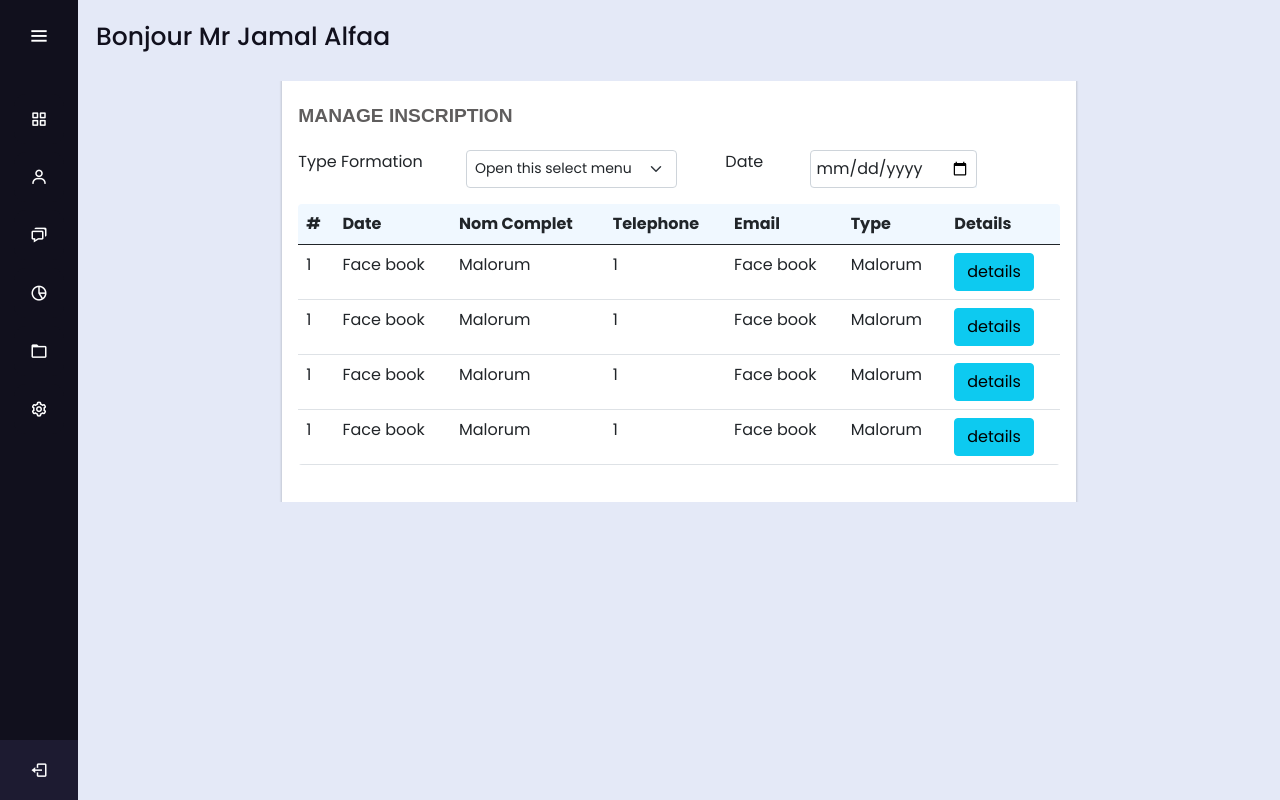
After one commit to ayoub-deguiri/Ecole-web-site-, a PHP site: page /inscription.html in a window 1280 px wide. The commit adds this page. Run offline with PHP 8.4, Linux system fonts and the light colour scheme; grey boxes are pictures that could not be loaded.

Commit message:
add inscription.html and stof

```diff
--- a/Admin/assets/style.css
+++ b/Admin/assets/style.css
@@ -5,6 +5,7 @@
   padding: 0;
   box-sizing: border-box;
   font-family: "Poppins" , sans-serif;
+  overflow: hidden;
 }
 .sidebar{
   position: fixed;
@@ -67,6 +68,7 @@
 .sidebar .nav-list{
   margin-top: 20px;
   height: 100%;
+  padding-left: 0px !important;
 }
 .sidebar li{
   position: relative;
@@ -237,8 +239,8 @@
 }
 
 
-.chit-chat-layer1-rit {
-  padding:0em 0em 0em 0.5em;
+.chit-chat-layer1-left {
+  padding: 0em 0.5em 0em 0em;
 }
 
 .geo-chart {
@@ -250,3 +252,117 @@
 section#charts1 {
   padding: 0px;
 }
+
+
+.work-progres {
+  box-shadow: 0px 0px 2px 1px rgba(0,0,0,0.15);
+  padding: 1.34em 1em;
+  background: #fff;
+}
+.chit-chat-heading {
+  font-size: 1.2em;
+  font-weight: 700;
+  color: #5F5D5D;
+  text-transform: uppercase;
+  font-family: 'Carrois Gothic', sans-serif;
+  margin-bottom: 1em;
+
+}
+.table-responsive table {
+  border-radius: 0.25rem;
+}
+.table-responsive table thead th{
+  background-color: aliceblue;
+
+}
+
+.work-progres .filtrage{
+  display: flex;
+  margin-bottom: 1em;
+
+}
+.work-progres .filtrage .select{
+  display: flex;
+  width: fit-content;
+}
+.work-progres .filtrage .select label{
+
+  width: 11em;
+}
+.form-select{
+  width: 58% !important;
+}
+.work-progres .filtrage .date label{
+  width: 5em;
+
+  margin-left: 3em;
+
+}
+.work-progres .filtrage .date input{
+
+
+  width: fit-content;
+  padding: 0.375rem ;
+  -moz-padding-start: calc(0.75rem - 3px);
+  font-size: 1rem;
+  font-weight: 400;
+  line-height: 1.5;
+  color: #212529;
+  background-color: #fff;
+  background-size: 16px 12px;
+  border: 1px solid #ced4da;
+  border-radius: 0.25rem;
+  box-shadow: 1px 1px 2px aliceblue;
+
+}
+
+.work-progres .filtrage .date input:focus{
+
+  outline: none;
+
+  box-shadow: 2px -4px 1px 6px #c2dbfe;
+  border: 1.5px solid #c2dbfe;
+
+
+
+}
+
+/* model box */
+.modal-header{
+
+  background-color: aliceblue;
+
+}
+.modal-header h5{
+
+  text-align: center;
+  margin: auto;
+
+}
+.modal .photos {
+  text-align:center;
+}
+.modal .photos img{
+  padding-bottom: 3px;
+  height:100px !important ;
+  width:200px !important
+}
+
+
+
+
+
+
+.modal-dialog-scrollable .modal-body::-webkit-scrollbar  {
+  width: 0.7em;
+
+
+}
+
+.modal-dialog-scrollable .modal-body::-webkit-scrollbar-track {
+  background: transparent;
+}
+
+.modal-dialog-scrollable .modal-body::-webkit-scrollbar-thumb {
+  background: rgb(69, 67, 67);
+}
--- /dev/null
+++ b/Admin/inscription.html
@@ -0,0 +1,261 @@
+<!DOCTYPE html>
+<!-- Created by CodingLab |www.youtube.com/c/CodingLabYT-->
+<html lang="en" dir="ltr">
+
+<head>
+    <meta charset="UTF-8" />
+    <title>inscriptions</title>
+    <link rel="stylesheet" href="./assets/style.css" />
+    <!-- Boxicons CDN Link -->
+    <link href="https://unpkg.com/boxicons@2.0.7/css/boxicons.min.css" rel="stylesheet" />
+    <meta name="viewport" content="width=device-width, initial-scale=1.0" />
+
+    <!--  bootstrap links-->
+    <link href="https://cdn.jsdelivr.net/npm/bootstrap@5.0.2/dist/css/bootstrap.min.css" rel="stylesheet"
+        integrity="sha384-EVSTQN3/azprG1Anm3QDgpJLIm9Nao0Yz1ztcQTwFspd3yD65VohhpuuCOmLASjC" crossorigin="anonymous" />
+    <script src="https://cdn.jsdelivr.net/npm/bootstrap@5.0.2/dist/js/bootstrap.bundle.min.js"
+        integrity="sha384-MrcW6ZMFYlzcLA8Nl+NtUVF0sA7MsXsP1UyJoMp4YLEuNSfAP+JcXn/tWtIaxVXM"
+        crossorigin="anonymous"></script>
+</head>
+
+<body>
+    <!-- start  slide bar-->
+    <div class="sidebar">
+        <div class="logo-details">
+            <i class="bx bxl-c-plus-plus icon"></i>
+            <div class="logo_name">Ecole Jah Informatique</div>
+            <i class="bx bx-menu" id="btn"></i>
+        </div>
+        <ul class="nav-list">
+            <li>
+                <a href="#">
+                    <i class="bx bx-grid-alt"></i>
+                    <span class="links_name">Dashboard</span>
+                </a>
+                <span class="tooltip">Dashboard</span>
+            </li>
+            <li>
+                <a href="#">
+                    <i class="bx bx-user"></i>
+                    <span class="links_name">User</span>
+                </a>
+                <span class="tooltip">User</span>
+            </li>
+            <li>
+                <a href="#">
+                    <i class="bx bx-chat"></i>
+                    <span class="links_name">Messages</span>
+                </a>
+                <span class="tooltip">Messages</span>
+            </li>
+            <li>
+                <a href="#">
+                    <i class="bx bx-pie-chart-alt-2"></i>
+                    <span class="links_name">Analytics</span>
+                </a>
+                <span class="tooltip">Analytics</span>
+            </li>
+            <li>
+                <a href="#">
+                    <i class="bx bx-folder"></i>
+                    <span class="links_name">File Manager</span>
+                </a>
+                <span class="tooltip">Files</span>
+            </li>
+            <li>
+                <a href="#">
+                    <i class="bx bx-cog"></i>
+                    <span class="links_name">Setting</span>
+                </a>
+                <span class="tooltip">Setting</span>
+            </li>
+            <li class="profile">
+                <div class="profile-details">
+                    <img src="../images/homme-daffaire.png" alt="profileImg" />
+                    <div class="name_job">
+                        <div class="name">Prem Shahi</div>
+                        <div class="job">Web designer</div>
+                    </div>
+                </div>
+                <i class="bx bx-log-out" id="log_out"></i>
+            </li>
+        </ul>
+    </div>
+
+    <!-- end slide bar-->
+
+    <!-- start home section-->
+    <section class="home-section">
+        <div class="text">Bonjour Mr Jamal Alfaa</div>
+        <div class="row">
+            <div class="col-md-2"></div>
+            <div class="col-md-8 chit-chat-layer1-left">
+                <div class="work-progres">
+                    <div class="chit-chat-heading">Manage Inscription</div>
+                    <div class="filtrage">
+                        <div class="select">
+                            <label for="select"> Type Formation</label>
+                            <select class="form-select form-select-sm" aria-label=".form-select-lg example">
+                                <option selected>Open this select menu</option>
+                                <option value="1">One</option>
+                                <option value="2">Two</option>
+                                <option value="3">Three</option>
+                            </select>
+                        </div>
+                        <div class="date">
+                            <label for="date">Date</label>
+                            <input type="date" name="date" id="date" />
+                        </div>
+                    </div>
+                    <div class="table-responsive">
+                        <table class="table table-hover">
+                            <thead>
+                                <tr>
+                                    <th>#</th>
+                                    <th>Date</th>
+                                    <th>Nom Complet</th>
+                                    <th>Telephone</th>
+                                    <th>Email</th>
+                                    <th>Type</th>
+                                    <th>Details</th>
+                                </tr>
+                            </thead>
+                            <tbody>
+                                <tr>
+                                    <td>1</td>
+                                    <td>Face book</td>
+                                    <td>Malorum</td>
+                                    <td>1</td>
+                                    <td>Face book</td>
+                                    <td>Malorum</td>
+                                    <td>
+                                        <button type="button" class="btn btn-info" data-bs-toggle="modal"
+                                            data-bs-target="#exampleModal">
+                                            details
+                                        </button>
+                                    </td>
+                                </tr>
+                                <tr>
+                                    <td>1</td>
+                                    <td>Face book</td>
+                                    <td>Malorum</td>
+                                    <td>1</td>
+                                    <td>Face book</td>
+                                    <td>Malorum</td>
+                                    <td>
+                                        <button type="button" class="btn btn-info" data-bs-toggle="modal"
+                                            data-bs-target="#exampleModal">
+                                            details
+                                        </button>
+                                    </td>
+                                </tr>
+                                <tr>
+                                    <td>1</td>
+                                    <td>Face book</td>
+                                    <td>Malorum</td>
+                                    <td>1</td>
+                                    <td>Face book</td>
+                                    <td>Malorum</td>
+                                    <td>
+                                        <button type="button" class="btn btn-info" data-bs-toggle="modal"
+                                            data-bs-target="#exampleModal">
+                                            details
+                                        </button>
+                                    </td>
+                                </tr>
+                                <tr>
+                                    <td>1</td>
+                                    <td>Face book</td>
+                                    <td>Malorum</td>
+                                    <td>1</td>
+                                    <td>Face book</td>
+                                    <td>Malorum</td>
+                                    <td>
+                                        <button type="button" class="btn btn-info" data-bs-toggle="modal"
+                                            data-bs-target="#exampleModal">
+                                            details
+                                        </button>
+                                    </td>
+                                </tr>
+                            </tbody>
+                        </table>
+                    </div>
+                </div>
+            </div>
+            <div class="col-md-2"></div>
+        </div>
+    </section>
+    <!-- end  home section-->
+
+    <!-- Modal
+    -->
+    <div class="modal fade" id="exampleModal" tabindex="-1" aria-labelledby="exampleModalLabel" aria-hidden="true" >
+        <div class="modal-dialog modal-dialog-scrollable">
+            <div class="modal-content">
+                <div class="modal-header">
+                    <h5 class="modal-title" id="exampleModalLabel">details d' inscription</h5>
+                    <button type="button" class="btn-close" data-bs-dismiss="modal" aria-label="Close"></button>
+                </div>
+                <div class="modal-body">
+                    <table class="table table-hover">
+                        <tbody>
+                            <tr>
+                                <th>Nom Complet</th>
+                                <td>test test</td>
+                            </tr>
+                            <tr>
+                                <th>CIN </th>
+                                <td>ee670894</td>
+                            </tr>
+                            <tr>
+                                <th>Adresse </th>
+                                <td>loudaya city</td>
+                            </tr>
+                            <tr>
+                                <th>Telephone</th>
+                                <td>066578945</td>
+                            </tr>
+                            <tr>
+                                <th>Email</th>
+                                <td>vodka@gmail.com</td>
+                            </tr>
+                            <tr>
+                                <th>Niveau Scolaire</th>
+                                <td>bdoun</td>
+                            </tr>
+                            <tr>
+                                <th>Type</th>
+                                <td>formation</td>
+                            </tr>
+                            <tr>
+                                <th>Le Choix</th>
+                                <td>choix choix xhoix 1</td>
+                            </tr>
+                            <tr>
+                                <th>Date</th>
+                                <td>22/11/2002</td>
+                            </tr>
+                        </tbody>
+                    </table>
+                    <div class="photos">
+                        <img src="../images/diplome/LICENCE.jpg" alt="" id="img" >
+                        <img src="../images/diplome/LICENCE.jpg" alt="" id="img">
+                        <img src="../images/diplome/LICENCE.jpg" alt="" id="img" >
+                        <img src="../images/diplome/LICENCE.jpg" alt="" id="img" >
+                        <img src="../images/diplome/LICENCE.jpg" alt="" id="img">
+
+                    </div>
+                </div>
+                <div class="modal-footer">
+                    <button type="button" class="btn btn-info" data-bs-dismiss="modal">
+                        Close
+                    </button>
+                </div>
+            </div>
+        </div>
+    </div>
+
+    <script src="./assets/script.js"></script>
+</body>
+
+</html>
```
Also changed, not shown: Admin/index.html (+7 -17 lines).
